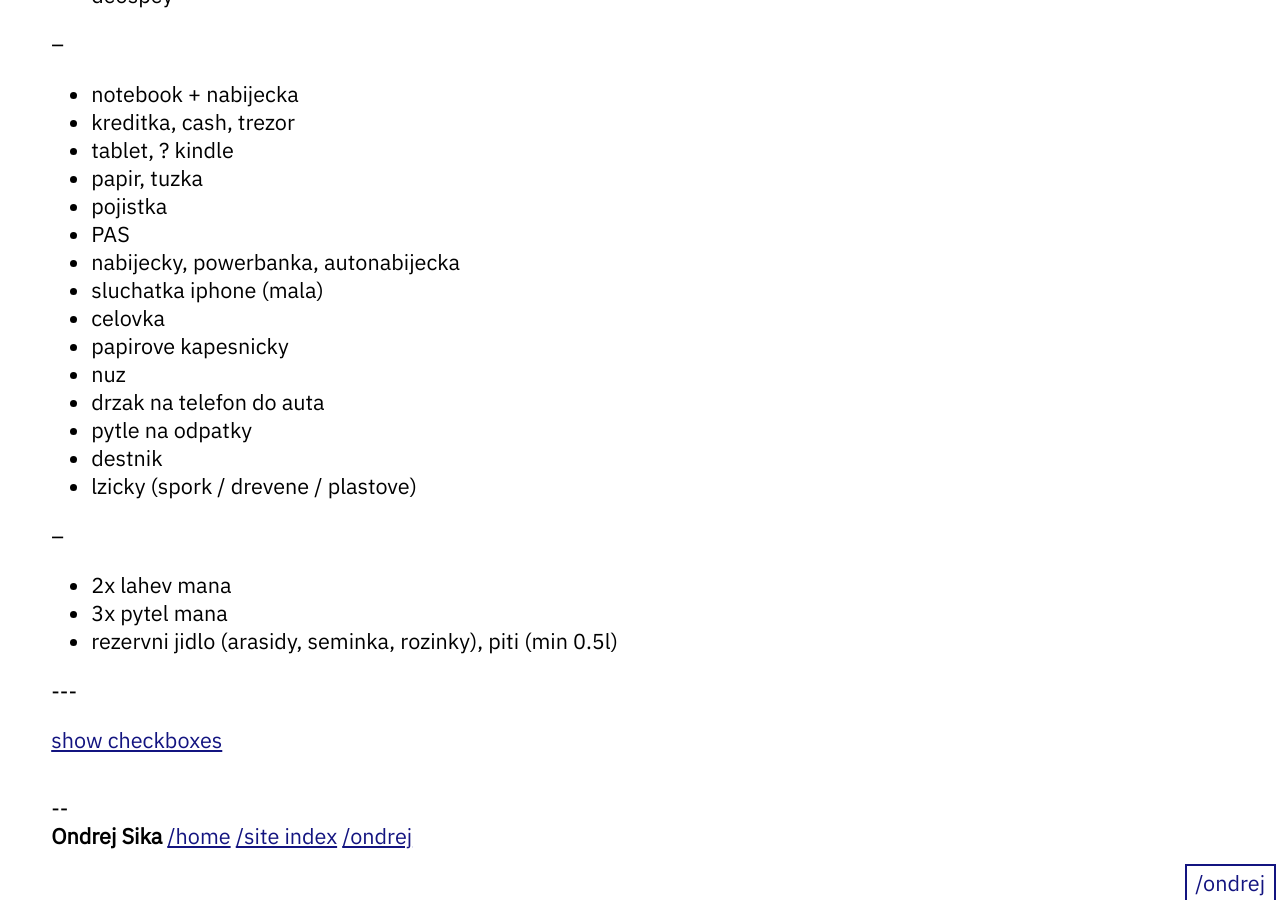
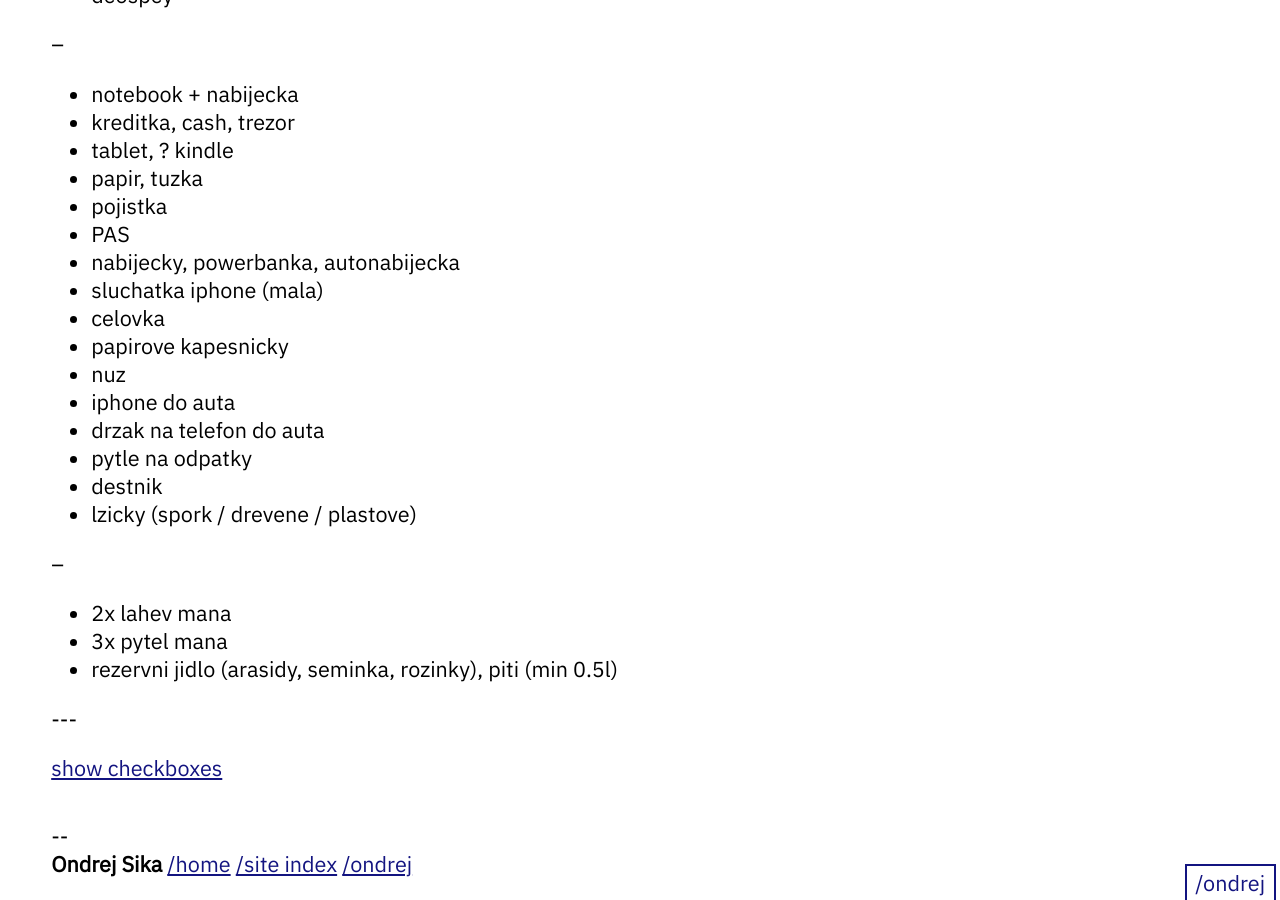
Before and after one commit to ondrejsika/ondrejsika.com, a Jekyll site: the page built from ondrej/checklists/iceland-winter-week.md, in a window 1280 px wide and 900 px high, scrolled down 873 px. Built offline with Jekyll 4.4.1, drawn with Linux system fonts in a browser that asks for light colours.

Commit message:
feat(ondrej/checklists/iceland-winter-week.md): Add iphone do auta

```diff
--- a/ondrej/checklists/iceland-winter-week.md
+++ b/ondrej/checklists/iceland-winter-week.md
@@ -46,6 +46,7 @@
 - celovka
 - papirove kapesnicky
 - nuz
+- iphone do auta
 - drzak na telefon do auta
 - pytle na odpatky
 - destnik
```
